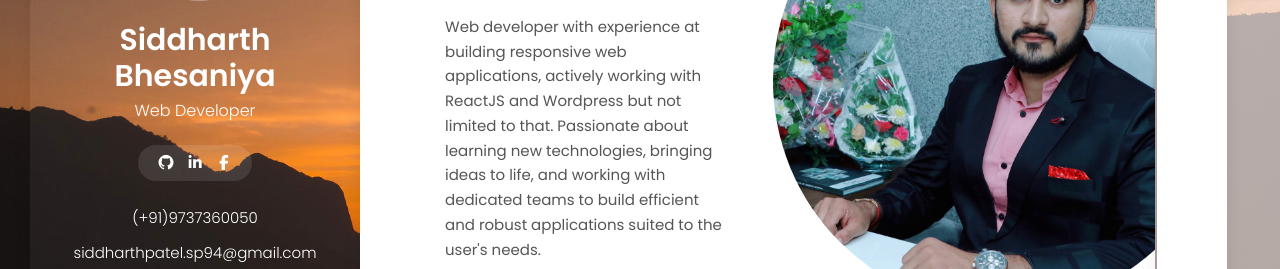
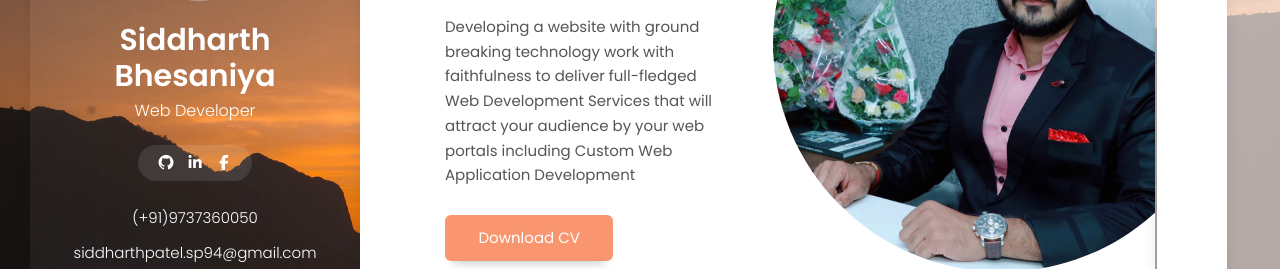
Before and after one commit to sidh1307/siddharthbhesaniya.github.io, a plain HTML site: page index.html in a window 1280 px wide. Shown: the part 259-528 px from the top of the page. Drawn offline with Linux system fonts and the light colour scheme; a web font is replaced by a local one.

Commit message:
Update index.html

```diff
--- a/index.html
+++ b/index.html
@@ -167,7 +167,7 @@
                             </div>
 
                           <h1>Siddharth Bhesaniya</h1>
-                          <p>Web developer with experience at building responsive web applications, actively working with ReactJS and Wordpress but not limited to that. Passionate about learning new technologies, bringing ideas to life, and working with dedicated teams to build efficient and robust applications suited to the user's needs.</p>
+                          <p>Developing a website with ground breaking technology work with faithfulness to deliver full-fledged Web Development Services that will attract your audience by your web portals including Custom Web Application Development</p>
 
                           <div class="home-buttons">
                             <a href="resume/Siddharth-Bhesaniya-CV.pdf" target="_blank" class="btn btn-primary">Download CV</a>
```
